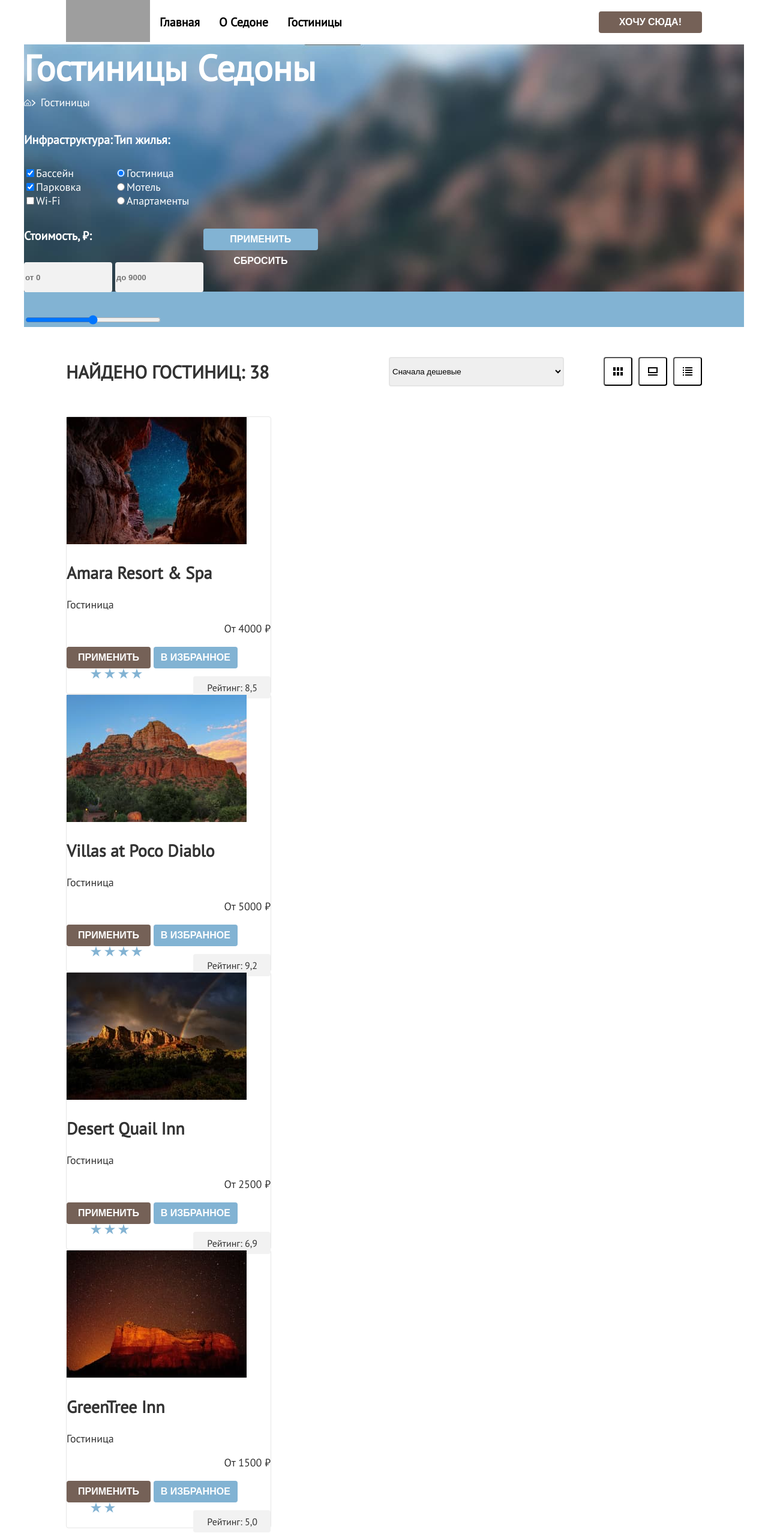
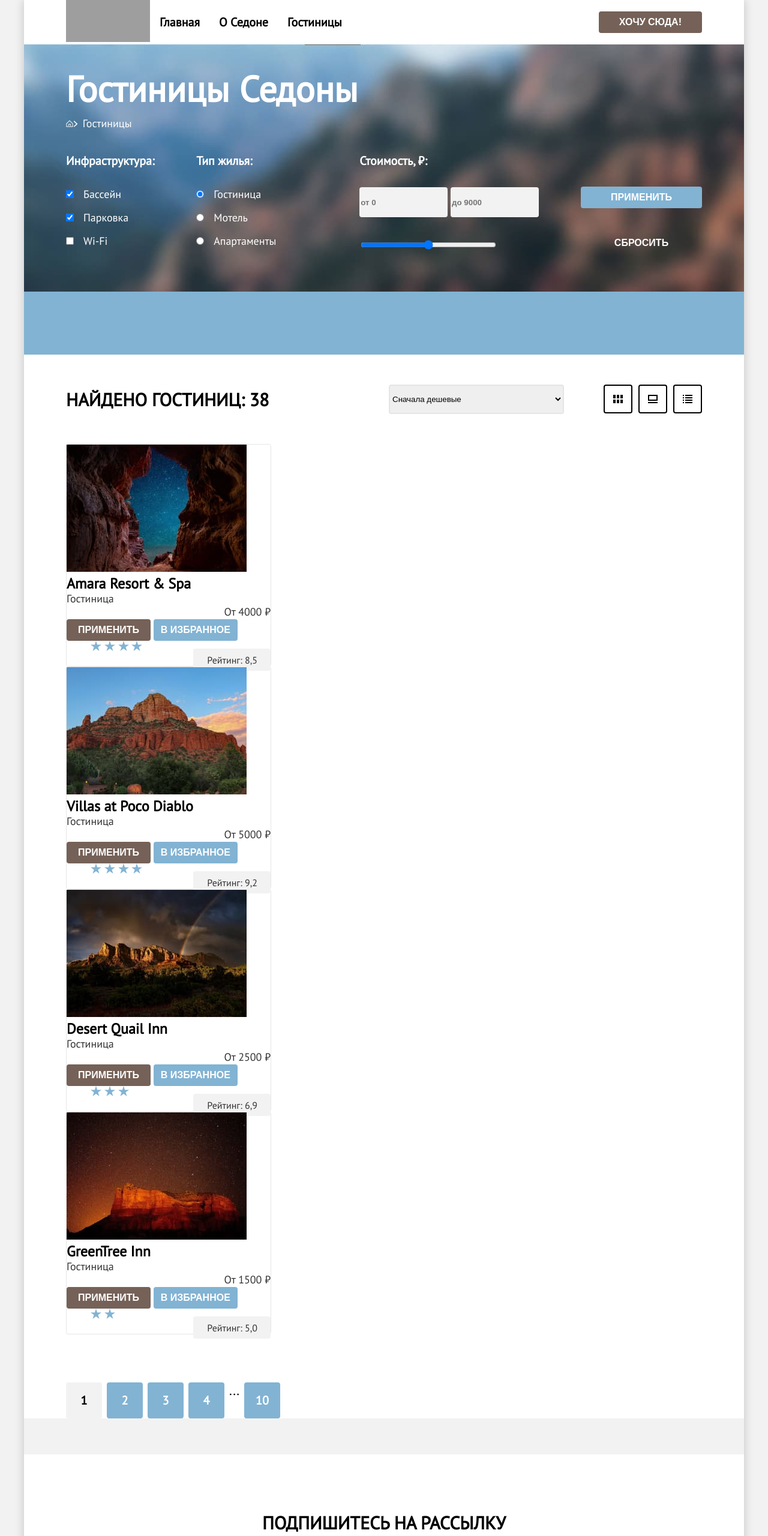
Before and after one commit to htmlacademy-htmlcss/2288933-sedona-36, a plain HTML site: page 4/catalog.html in a window 1280 px wide. Shown: the top 2560 px of the page at 60% size. Drawn offline with Linux system fonts and the light colour scheme; grey boxes are pictures that could not be loaded.

Commit message:
:heavy_check_mark: Сборка #4

```diff
--- a/4/catalog.html
+++ b/4/catalog.html
@@ -20,7 +20,7 @@
       <nav class="header-navigation">
         <ul class="navigation-list">
           <li class="navigation-item">
-            <a class="navigation-link" href="#">Главная</a>
+            <a class="navigation-link" href="index.html">Главная</a>
           </li>
           <li class="navigation-item">
             <a class="navigation-link" href="#">О Седоне</a>
@@ -42,7 +42,7 @@
           </button>
         </li>
         <li class="jump-item">
-          <button class="jump-button text-button" type="button" type="button" name="jump">Хочу сюда!</button>
+          <button class="jump-button text-button" type="button" name="jump">Хочу сюда!</button>
         </li>
       </ul>
     </header>
@@ -69,32 +69,44 @@
             <div class="group-flex">
               <div class="group-checkbox">
                 <p class="advantages-hotels-type">Инфраструктура:</p>
+                <ul class="filter-list">
+                  <li class="filter-list-item">
                 <label class="checkbox-list-item">
-                  <input type="checkbox" name="hotels-type" value="a" checked><span>Бассейн</span>
+                  <input class="right-gap" type="checkbox" name="hotels-type" value="a" checked><span>Бассейн</span>
                 </label>
-                <br>
+              </li>
+              <li class="filter-list-item">
                 <label class="checkbox-list-item">
-                  <input type="checkbox" name="hotels-type" value="b" checked><span>Парковка</span>
+                  <input class="right-gap" type="checkbox" name="hotels-type" value="b" checked><span>Парковка</span>
                 </label>
-                <br>
+              </li>
+              <li class="filter-list-item">
                 <label class="checkbox-list-item">
-                  <input type="checkbox" name="hotels-type" value="c"><span>Wi-Fi</span>
+                  <input class="right-gap" type="checkbox" name="hotels-type" value="c"><span>Wi-Fi</span>
                 </label>
+              </li>
+              </ul>
               </div>
               <!--Список типа жилья с радиокнопками и одним вариантом выбора, стоящим по умолчанию-->
               <div class="group-radio">
                 <p class="filter-hotels-type">Тип жилья:</p>
+                <ul class="filter-radio">
+                  <li class="filter-radio-item">
                 <label class="hotels-type-item">
-                  <input type="radio" name="hotels-type" value="a" checked><span>Гостиница</span>
+                  <input class="radio-control" type="radio" name="hotels-type" value="a" checked><span>Гостиница</span>
                 </label>
-                <br>
+                  </li>
+                  <li class="filter-radio-item">
                 <label class="hotels-type-item">
-                  <input type="radio" name="hotels-type" value="b"><span>Мотель</span>
+                  <input class="radio-control" type="radio" name="hotels-type" value="b"><span>Мотель</span>
                 </label>
-                <br>
+              </li>
+              <li class="filter-radio-item">
                 <label class="hotels-type-item">
-                  <input type="radio" name="hotels-type" value="c"><span>Апартаменты</span>
+                  <input class="radio-control" type="radio" name="hotels-type" value="c"><span>Апартаменты</span>
                 </label>
+              </li>
+              </ul>
               </div>
             </div>
             <!--Окно движка цены на отель-->
@@ -109,9 +121,9 @@
               </div>
               <!--Кнопка "Применить" и кнопка "Сбросить"-->
               <div class="group-button">
-                <button class="filter-hotel-start text-button" type="button" type="button"
+                <button class="filter-hotel-start text-button" type="button"
                   name="filter-hotel-start">Применить</button>
-                <button class="filter-hotel-reset text-button" type="button" type="button" name="filter-hotel-reset">
+                <button class="filter-hotel-reset text-button" type="button" name="filter-hotel-reset">
                   <span class="text-filters">Сбросить</span>
                 </button>
               </div>
@@ -318,17 +330,19 @@
             <a class="pagination-number" href="#" target="_self">4</a>
           </li>
           <li class="pagination-item">
+            <a class="pagination-fall fall-number" href="#" target="_self">...</a>
+          </li>
+          <li class="pagination-item">
             <a class="pagination-number" href="#" target="_self">10</a>
           </li>
         </ul>
-        <span class="pagination-fall">...</span>
       </section>
       <!--Секция подписки на рассылку-->
       <section class="newsletters">
         <h2 class="visually-hidden">Форма подписки на рассылку полезной информации.</h2>
         <div class="newsletters-background-fall">
           <p class="news dark-theme">Подпишитесь на рассылку</p>
-          <p class="text-news dark-theme">Только полезная информация и никакого спама,<br> честное бойскаутское!</p>
+          <p class="text-news dark-theme-second">Только полезная информация и никакого спама,<br> честное бойскаутское!</p>
           <div class="block-button-news">
             <form class="newsletters-form" action="#" method="post">
               <label for="newsletters-email" class="visually-hidden">Email</label>
@@ -341,7 +355,7 @@
           </div>
         </div>
       </section>
-      <!--Подвал сайта-->
+    </main>
       <!--Подвал сайта-->
       <footer class="page-footer">
         <nav class="footer-navigation">
--- a/4/styles/styles.css
+++ b/4/styles/styles.css
@@ -28,7 +28,8 @@ body {
   font-size: 18px;
   line-height: 21px;
   color: #333333;
-  background-color: #FFFFFF;
+  background-color: #F2F2F2;
+  box-shadow: 0 0 15px rgba(0, 0, 0, 0.2);
   margin: 0;
   margin: 0 auto;
   width: 1200px;
@@ -47,6 +48,7 @@ body {
 }
 
 .page-header .hero {
+  background-color: #FFFFFF;
   margin-left: 70px;
 }
 
@@ -146,11 +148,11 @@ body {
 .hero-text,
 .agitation-text,
 .question {
-  font-style: bold;
   font-weight: 700;
   font-size: 30px;
   line-height: 36px;
   text-transform: uppercase;
+  color: #000000;
 }
 
 .question {
@@ -178,6 +180,7 @@ body {
 }
 
 .hello {
+  background-color: #FFFFFF;
   display: flex;
   flex-direction: column;
   text-align: center;
@@ -209,18 +212,27 @@ body {
 }
 
 .text-block {
+  margin: 0;
   width: 230px;
-  min-height: 200px;
-  padding: 102px 85px;
+  padding: 95px 85px;
 }
 
 .advantages-item {
   width: 400px;
+  min-height: 385px;
+  align-items: center;
+  justify-content: center;
+
 }
 
 .advantages-item-1 {
   width: 400px;
+  min-height: 385px;
   background-color: rgba(131, 179, 211, 0.12);
+}
+
+.advantages-image {
+  object-fit: cover;
 }
 
 .advantages-item-wide {
@@ -273,12 +285,20 @@ body {
   text-transform: uppercase;
 }
 
+.uppercase {
+  margin: 0 auto;
+  padding: 0;
+  max-width: 175px;
+}
+
+.text-uppercase {
+color: #000000;
+}
 .news {
   padding: 0;
   margin: 0;
   margin-top: 96px;
   margin-bottom: 20px;
-  font-style: bold;
   font-weight: 700;
   font-size: 30px;
   line-height: 36px;
@@ -314,7 +334,7 @@ body {
 }
 
 .text-uppercase {
-  vertical-align: auto;
+  vertical-align: center;
 }
 
 .social-list {
@@ -356,13 +376,13 @@ body {
 }
 
 .agitation-theme {
+  background-color: #FFFFFF;
   padding-top: 64px;
 }
 
 .agitation-text {
   margin: 0;
   padding: 0;
-  font-style: bold;
   font-weight: 700;
   font-size: 30px;
   line-height: 36px;
@@ -426,8 +446,9 @@ body {
 
 .filter-content {
   padding: 0;
+  padding: 35px 70px 70px 70px;
   margin: 0;
-  min-height: 307px;
+  min-height: 412px;
 }
 
 .bread-crubs-list {
@@ -441,35 +462,53 @@ body {
 .group-flex-container {
   padding: 0;
   margin: 0;
-  width: 1060px;
+  margin-top: 40px;
   display: flex;
   flex-wrap: wrap;
+  justify-content: space-between;
 }
 
 .group-flex {
   margin: 0;
   padding: 0;
-  margin-top: 40px;
   display: flex;
   flex-wrap: wrap;
-  width: 1060px;
   min-height: 160px;
 }
 
 .group-checkbox {
-  width: 150px;
+  min-width: 150px;
   margin: 0;
   padding: 0;
   text-align: left;
+  display: inline-block;
+  gap: 16px;
+}
 
+.filter-list, .filter-radio {
+  margin: 0;
+    padding: 0;
+    list-style-type: none;
+    text-align: left;
+}
+
+.filter-list-item, .filter-radio-item {
+  margin: 0;
+  margin-bottom: 16px;
+  padding: 0;
+}
+
+.right-gap, .radio-control {
+  padding: 0;
+  margin: 0 16px 0 0;
 }
 
 .group-radio {
-  width: 150px;
+  min-width: 151px;
   margin: 0;
   padding: 0;
   text-align: left;
-  margin-right: 140px;
+  display: inline-block;
 }
 
 .sorting-form {
@@ -481,24 +520,29 @@ body {
   padding: 50px 70px;
 }
 
-.group-price {
+.group-button {
+  margin: 0;
+  margin-left: 70px;
   padding: 0;
-  margin: 0;
+  display: flex;
+  flex-wrap: wrap;
+  flex-direction: column;
 }
 
 .price-range {
+  margin: 0;
   padding: 0;
-  margin: 0;
   display: flex;
   flex-wrap: wrap;
+  min-width: 549px;
+  min-height: 160px;
 }
 
-.group-button {
+.group-price {
   margin: 0;
   padding: 0;
-  padding-right: 70px;
-  display: flex;
-  flex-direction: column;
+  min-width: 288px;
+  display: inline-block;
 }
 
 .button-view-list {
@@ -547,6 +591,7 @@ body {
   margin: 0;
   padding: 0;
   margin-bottom: 32px;
+  margin-right: 70px;
   font-weight: 700;
   font-size: 20px;
   line-height: 24px;
@@ -574,6 +619,7 @@ body {
   height: 48px;
   border-radius: 4px;
   background-color: #F2F2F2;
+  color: inherit;
   border: none;
   font-weight: 700;
   line-height: 24px;
@@ -587,6 +633,10 @@ body {
 }
 
 .filter-hotel-start {
+  margin: 0;
+  padding: 8px 50px;
+  margin-top: 55px;
+  margin-bottom: 40px;
   background-color: #82B3D3;
   min-width: 191px;
   min-height: 36px;
@@ -619,6 +669,15 @@ body {
   width: auto;
 }
 
+.hotel-name {
+  margin: 0;
+  padding: 0;
+  color: #000000;
+  font-weight: 700;
+  font-size: 24px;
+  line-height: 28px;
+}
+
 .catalog-hotels .search {
   margin: 0;
   padding: 0;
@@ -626,6 +685,7 @@ body {
   font-size: 30px;
   line-height: 36px;
   text-transform: uppercase;
+  color: #000000;
 }
 
 .sorting-price {
@@ -637,7 +697,7 @@ body {
 
 .hotel-table-card-view {
   background-color: #FFFFFF;
-  border: Solid ##000000 2px;
+  border: Solid #000000 2px;
   border-radius: 4px;
   min-width: 48px;
   min-height: 48px;
@@ -670,6 +730,12 @@ body {
 .type-hotel,
 .link-text {
   text-align: left;
+}
+
+.type-hotel, .price {
+  margin: 0;
+  padding: 0;
+  color: #333333;
 }
 
 .hotels-card-info .price {
@@ -728,6 +794,18 @@ body {
   gap: 8px;
 }
 
+.fall-number {
+  padding-top: 17px;
+  width: 17px;
+  height: 22px;
+    font-size: 22px;
+    font-weight: 400;
+    line-height: 26px;
+    color: #000000;
+    background-color: transparent;
+    text-decoration: none;
+}
+
 .pagination-number,
 .pagination-number-active {
   font-weight: 700;
@@ -742,7 +820,8 @@ body {
   width: 60px;
   margin-left: auto;
   margin-right: auto;
-  padding: 7px 12px;
+    padding-top: 12px;
+
 }
 
 .pagination-number {
@@ -752,7 +831,7 @@ body {
 
 .pagination-number-active {
   background-color: #F2F2F2;
-  color: inherit;
+  color: #000000;
 }
 
 .page-footer {
@@ -775,6 +854,7 @@ body {
 }
 
 .search-hotel {
+  background-color: #FFFFFF;
   padding-top: 96px;
   padding-bottom: 96px;
 }
@@ -788,7 +868,6 @@ body {
   border: none;
   border-radius: 4px 0 0 4px;
   line-height: 24px;
-
 }
 
 .newsletters-form {
@@ -796,7 +875,6 @@ body {
   justify-content: center;
   padding: 0;
   margin: 0;
-  margin:
 }
 
 
@@ -871,3 +949,7 @@ body {
 .dark-theme {
   color: #000000;
 }
+
+.dark-theme-second {
+  color: #333333;
+}
```
Also changed, not shown: 4/index.html (+2 -2 lines).
